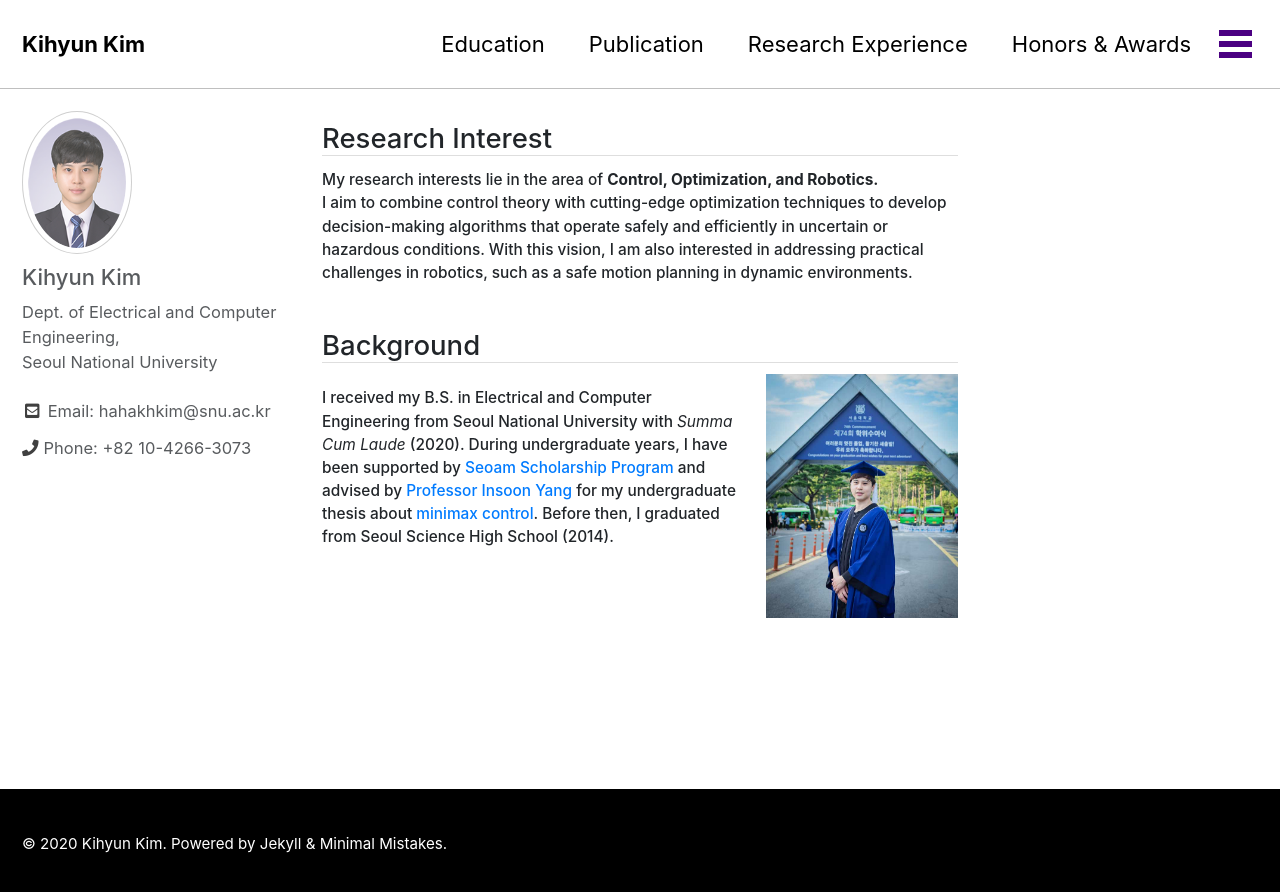
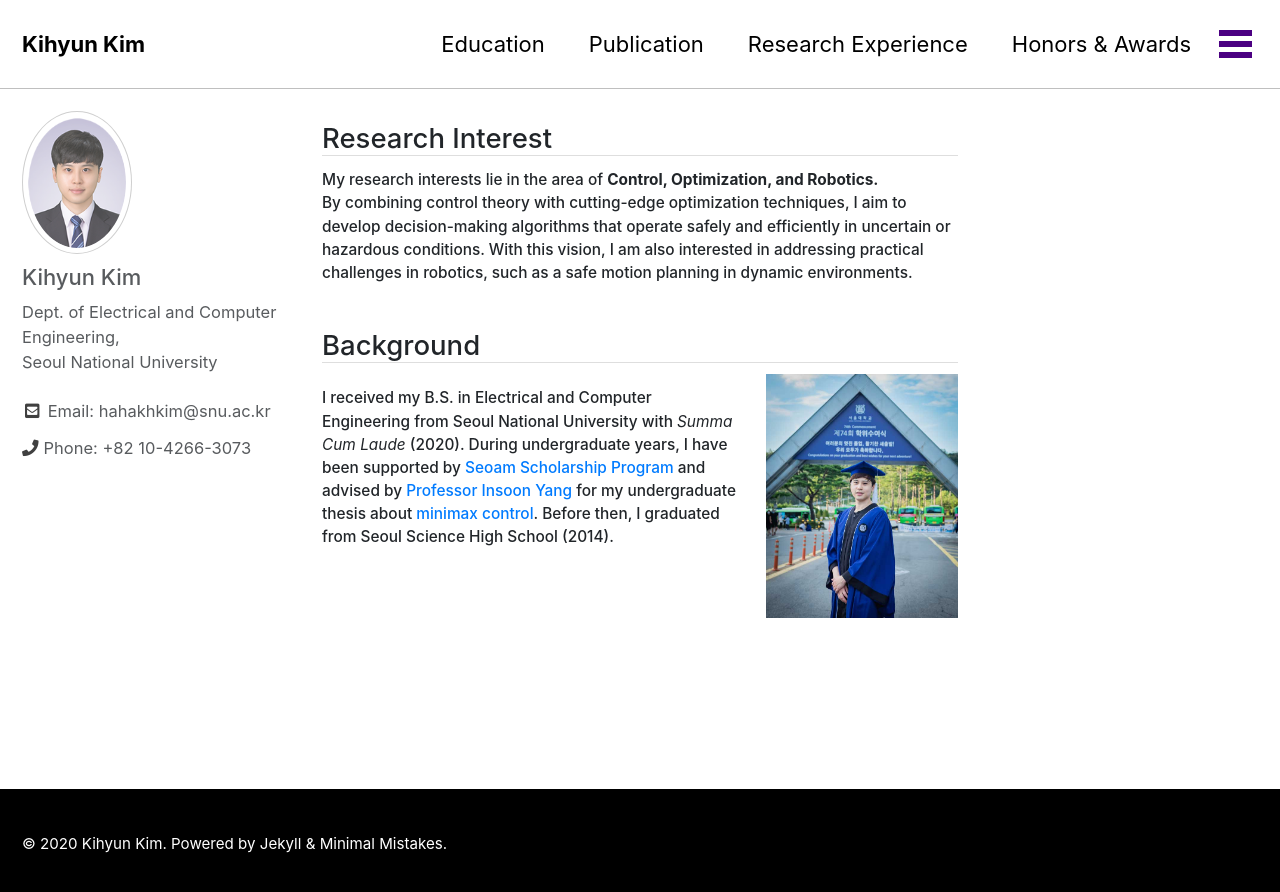
Before and after one commit to hahakhkim/hahakhkim.github.io, a Jekyll site: the page built from index.html, in a window 1280 px wide. Shown: the top 892 px of the page. Built offline with Jekyll 4.4.1, drawn with Linux system fonts in a browser that asks for light colours; cached includes are drawn as plain includes; nearby versions of some CDN libraries; the list of posts is cut into pages by our own code.

Commit message:
Update home.html

```diff
--- a/_layouts/home.html
+++ b/_layouts/home.html
@@ -37,7 +37,7 @@ layout: archive
 </style>
 <h5 class="custom1">Research Interest</h5>
 <h6 class="custom1"> My research interests lie in the area of <strong>Control, Optimization, and Robotics.</strong><br>
-	I aim to combine control theory with cutting-edge optimization techniques to develop decision-making algorithms that operate safely and efficiently in uncertain or hazardous conditions.
+	By combining control theory with cutting-edge optimization techniques, I aim to develop decision-making algorithms that operate safely and efficiently in uncertain or hazardous conditions.
 	With this vision, I am also interested in addressing practical challenges in robotics, such as a safe motion planning in dynamic environments.
 </h6>
 
```
